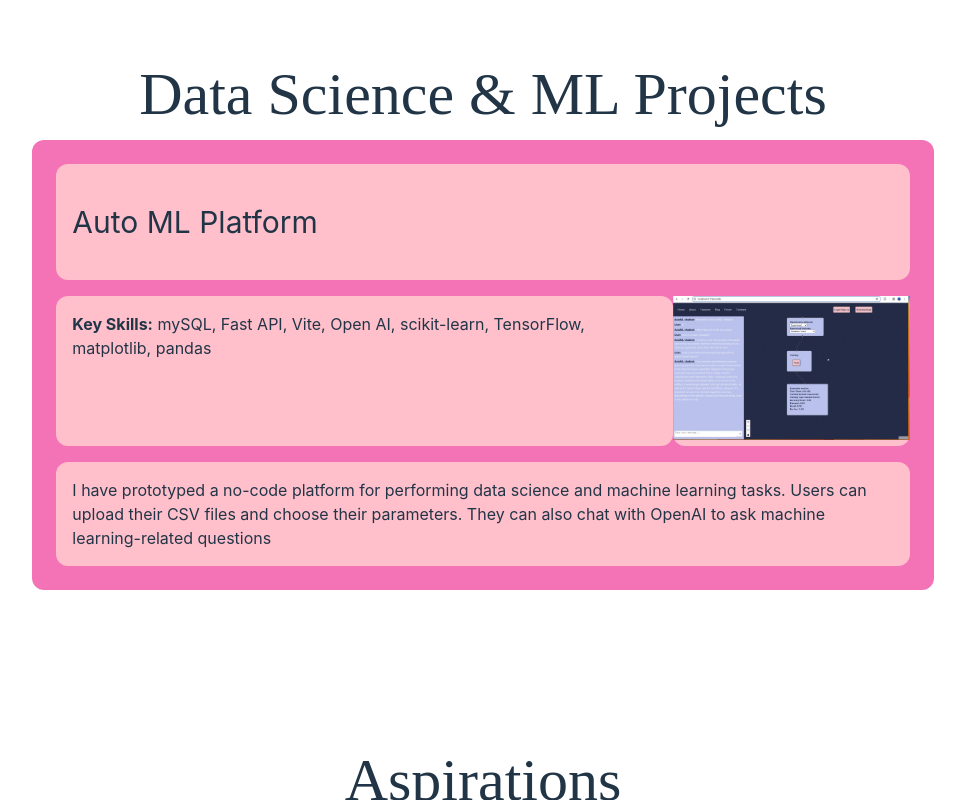
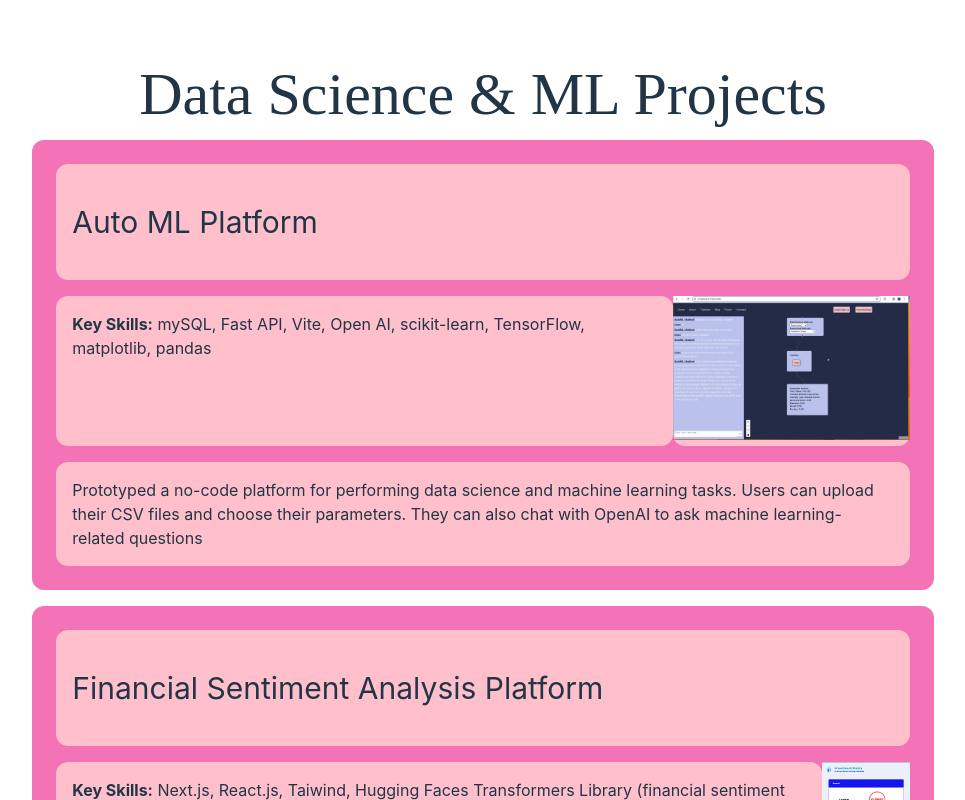
Before and after one commit to environmentallyconsciouscoder/personal-website, a React (Vite) app: page / in a window 1280 px wide. Shown: the part 11200-12000 px from the top of the page, without its empty margins (157-1122 px from the left). Built offline with nearby package versions, Linux system fonts and the light colour scheme.

Commit message:
chore: added the financial sentiment app to my website

```diff
--- a/src/App.tsx
+++ b/src/App.tsx
@@ -341,7 +341,7 @@ function App() {
                     <Box>
                       <div style={{padding: '1rem'}}><b>Key Skills:</b> {data.skills.join(', ')}</div>
                       <div style={{padding: '0 0 1rem 1rem'}}>
-                        {/* <a href={data.link} target="_blank" rel="noopener noreferrer">website</a> */}
+                        {data.link && <a href={data.link} target="_blank" rel="noopener noreferrer">website</a>}
                       </div>
                     </Box>
                     <Box>
--- a/src/data_two.ts
+++ b/src/data_two.ts
@@ -31,7 +31,14 @@ export const projectsTwo = [
         skills: ['mySQL', 'Fast API', 'Vite', 'Open AI', 'scikit-learn', 'TensorFlow', 'matplotlib', 'pandas'],
         link: '',
         image: "/personal-website/images/auto_ml_platform.png",
-        description: 'I have prototyped a no-code platform for performing data science and machine learning tasks. Users can upload their CSV files and choose their parameters. They can also chat with OpenAI to ask machine learning-related questions'
+        description: 'Prototyped a no-code platform for performing data science and machine learning tasks. Users can upload their CSV files and choose their parameters. They can also chat with OpenAI to ask machine learning-related questions'
+    },
+    {
+        name:"Financial Sentiment Analysis Platform",
+        skills: ['Next.js', 'React.js', 'Taiwind', 'Hugging Faces Transformers Library (financial sentiment analysis and summarization)', 'Fast API', 'MySQL'],
+        link: 'https://www.youtube.com/shorts/LO-5uvN3y8Y',
+        image: "/personal-website/images/market_sentiment_app.png",
+        description: 'Prototyped an AI-driven Financial Sentiment Analysis app for analyzing news articles in real time.'
     }
 ]
 
```
Also changed, not shown: public/images/market_sentiment_app.png (added).
